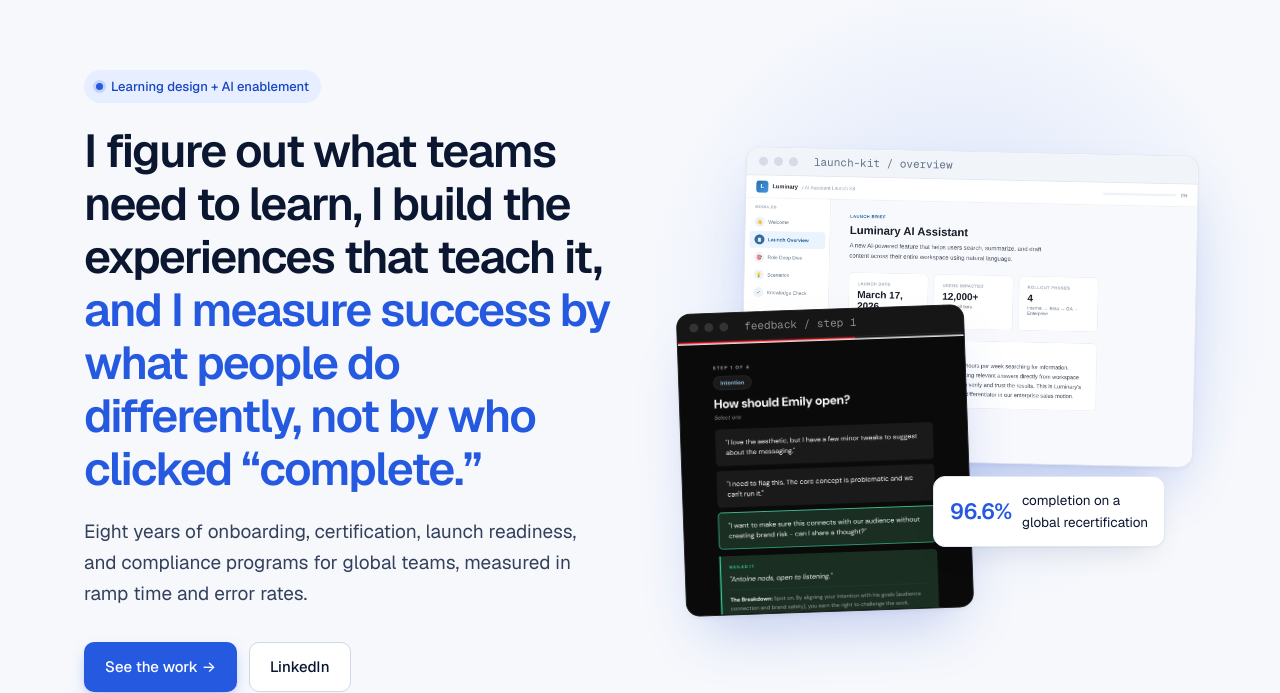
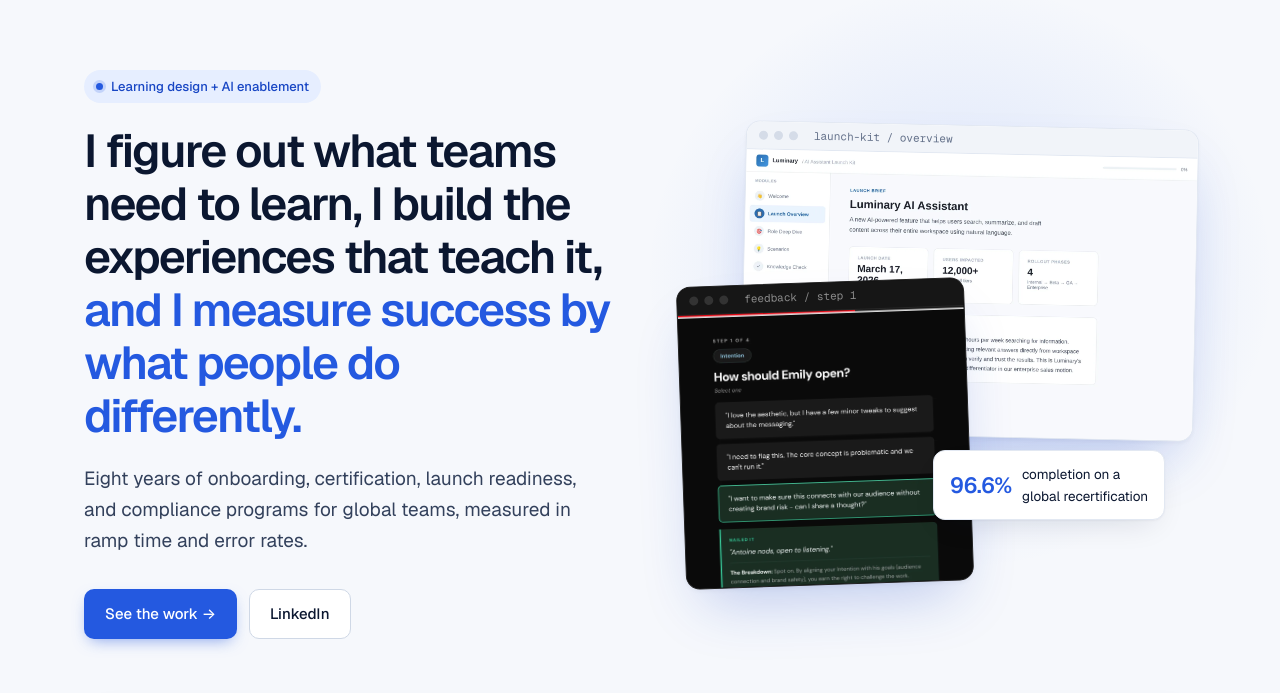
Before and after one commit to iamcalledlaura-cmyk/iamcalledlaura-cmyk.github.io, a plain HTML site: page index.html in a window 1280 px wide. Shown: the part 71-764 px from the top of the page. Drawn offline with nearby package versions, Linux system fonts and the light colour scheme.

Commit message:
Shorten homepage headline
Co-Authored-By: Claude Opus 5.5 <noreply@anthropic.com>
Claude-Session: https://claude.ai/code/session_01SdDVEZ1zHusEbw1Ro5YaUm

```diff
--- a/index.html
+++ b/index.html
@@ -25,7 +25,7 @@
     <div class="container hero-grid">
       <div class="fade-in">
         <span class="chip"><span class="dot"></span>Learning design + AI enablement</span>
-        <h1>I figure out what teams need to learn, I build the experiences that teach it, <span class="hl">and I measure success by what people do differently, not by who clicked &ldquo;complete.&rdquo;</span></h1>
+        <h1>I figure out what teams need to learn, I build the experiences that teach it, <span class="hl">and I measure success by what people do differently.</span></h1>
         <p class="hero-sub">Eight years of onboarding, certification, launch readiness, and compliance programs for global teams, measured in ramp time and error rates.</p>
         <div class="hero-actions">
           <a href="#work" class="btn btn-primary">See the work &rarr;</a>
```
